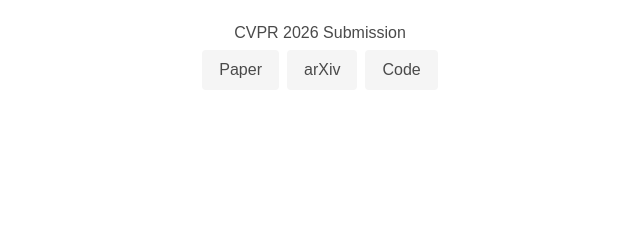
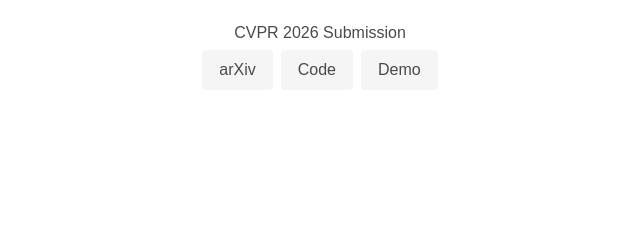
Before and after one commit to cvpr2026-anonymous/CritiFusion, a plain HTML site: page index.html in a window 1280 px wide. Shown: the part 159-397 px from the top of the page, 320-960 px from the left. Drawn offline with nearby package versions, Linux system fonts and the light colour scheme.

Commit message:
Update index.html

```diff
--- a/index.html
+++ b/index.html
@@ -23,9 +23,9 @@
 		<!--<h2 class="subtitle is-4" style="color: #003366;">Semantic Critique and Spectral Alignment for Faithful Text-to-Image Generation</h2>*/-->
       <p>CVPR 2026 Submission </p>
       <div class="buttons is-centered">
-        <a class="button is-light" href="#">Paper</a>
         <a class="button is-light" href="#">arXiv</a>
         <a class="button is-light" href="#">Code</a>
+		<a class="button is-light" href="https://huggingface.co/spaces/yfyangd/CritiFusion">Demo</a>
       </div>
     </div>
   </div>
```
